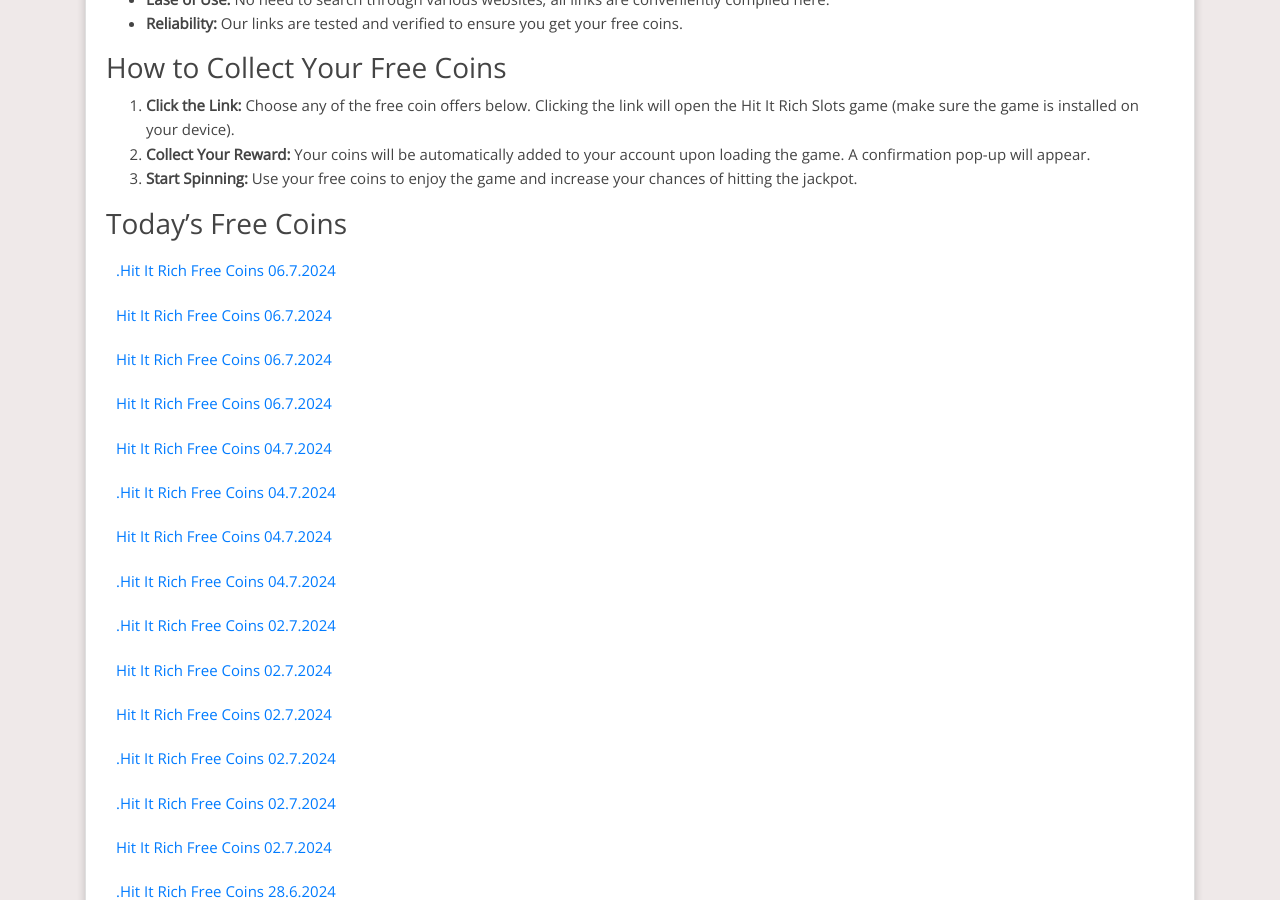
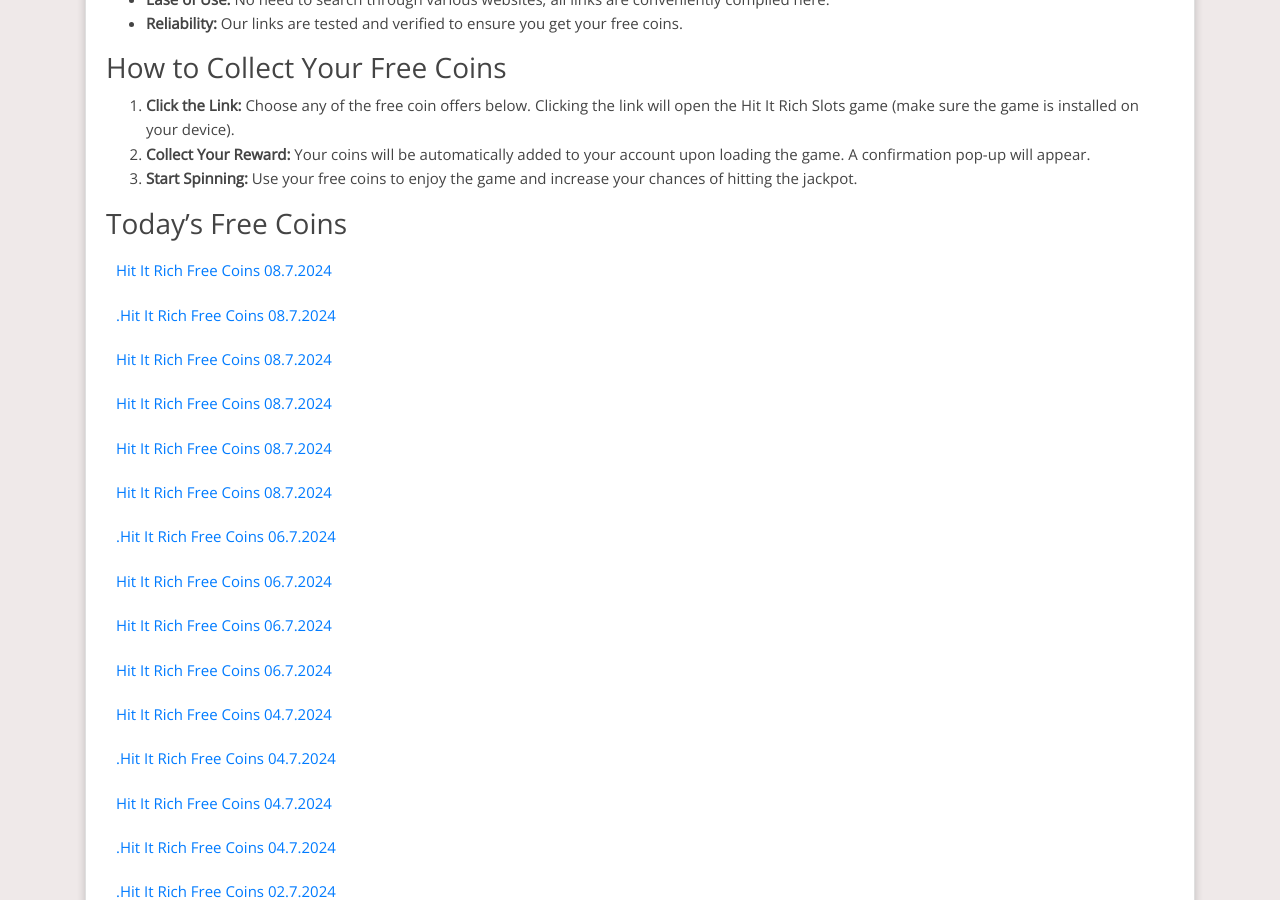
Before and after one commit to Prollad99/bs-net, a Jekyll site: the page built from _posts/2024-06-29-hit-it-rich.md, in a window 1280 px wide and 900 px high, scrolled down 475 px. Built offline with Jekyll 4.4.1, drawn with Linux system fonts in a browser that asks for light colours; nearby versions of some CDN libraries; comment, search, counter and statistics services are not loaded.

Commit message:
Update hit-it-rich reward links

```diff
--- a/_includes/hit-it-rich.html
+++ b/_includes/hit-it-rich.html
@@ -1,4 +1,10 @@
 <html><body><div class="reward"><ul>
+<li><a href="https://web.hititrich.zynga.com/client/mobile_landing.php?sku_key=hir&rewardKey=ilink_dHLBV5qW3vce1iwmXTs37dD51pDzQp0qrlrJJCFWaZJAQ">hit it rich free coins 08.7.2024</a></li>
+<li><a href="https://web.hititrich.zynga.com/client/mobile_landing.php?sku_key=hir&rewardKey=ilink_j39JRYcjtYuYgU06vfOGJR3ifcHiNswL2qLI9kg4H9CVQ">.hit it rich free coins 08.7.2024</a></li>
+<li><a href="https://web.hititrich.zynga.com/client/mobile_landing.php?sku_key=hir&rewardKey=ilink_cQVzkAhjJAIT0Y5QZ6vAcxVCTFEOtRSX8251WiVt93N3Z">hit it rich free coins 08.7.2024</a></li>
+<li><a href="https://web.hititrich.zynga.com/client/mobile_landing.php?sku_key=hir&rewardKey=ilink_2VeuaYz5oebk4zHdl1JTYNiIHxP4wwSK32Cgo6cz9GIgv">hit it rich free coins 08.7.2024</a></li>
+<li><a href="https://web.hititrich.zynga.com/client/mobile_landing.php?sku_key=hir&rewardKey=ilink_Z3zElto6WsG5pic0olmd4hbBY717uf1zq4dZcCWnjrgjY">hit it rich free coins 08.7.2024</a></li>
+<li><a href="https://web.hititrich.zynga.com/client/mobile_landing.php?sku_key=hir&rewardKey=ilink_pcnfMDtDvbEYlOY1hni9I8BYzLQnB6AU6sNv2bC3fCszF">hit it rich free coins 08.7.2024</a></li>
 <li><a href="https://web.hititrich.zynga.com/client/mobile_landing.php?sku_key=hir&rewardKey=ilink_azrDcpNfrnC753aqJec2iCh0HYLXyMxYPrfkRXmSjySc1">.hit it rich free coins 06.7.2024</a></li>
 <li><a href="https://web.hititrich.zynga.com/client/mobile_landing.php?sku_key=hir&rewardKey=ilink_AftXcZeFSb7H0D7mlFh3X4x7pDAFG1UXTBKyl6gcgkMGF">hit it rich free coins 06.7.2024</a></li>
 <li><a href="https://web.hititrich.zynga.com/client/mobile_landing.php?sku_key=hir&rewardKey=ilink_fw9cZt2iGcyhJxnYVHsSWoMt19Lf38Wg7PfW7SsrZ0TO9">hit it rich free coins 06.7.2024</a></li>
```
Also changed, not shown: links-json/hit-it-rich.json (+24 -0 lines).
